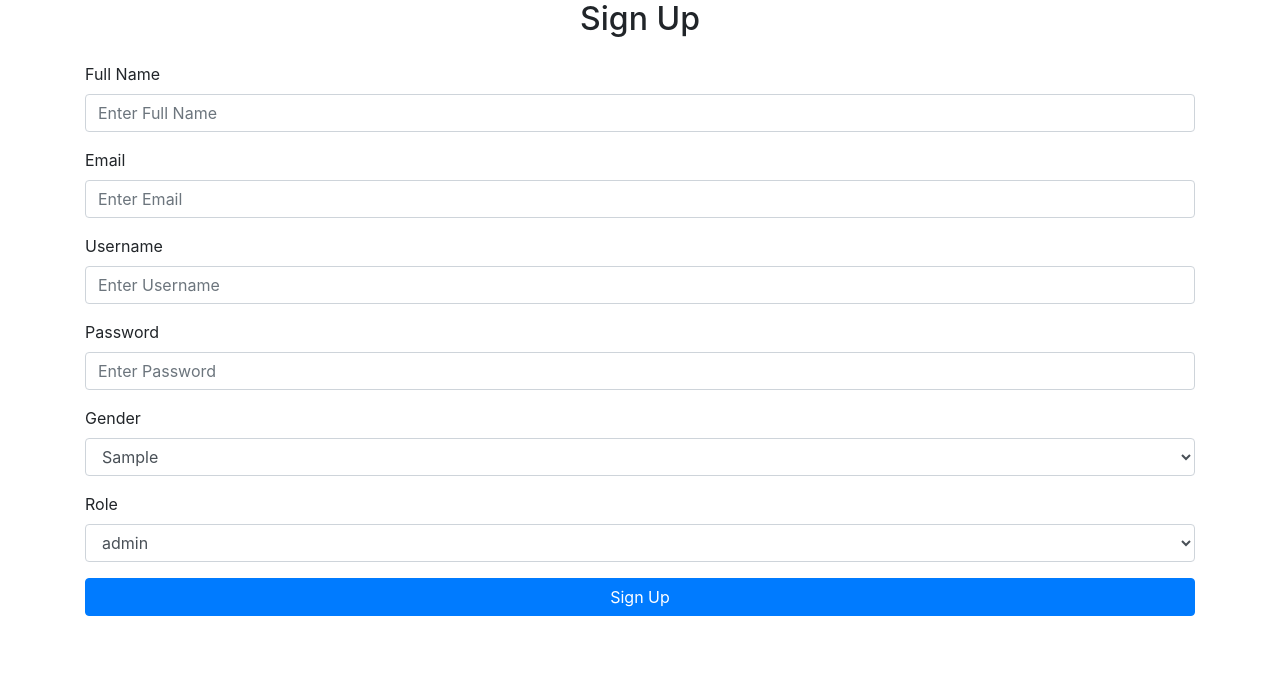
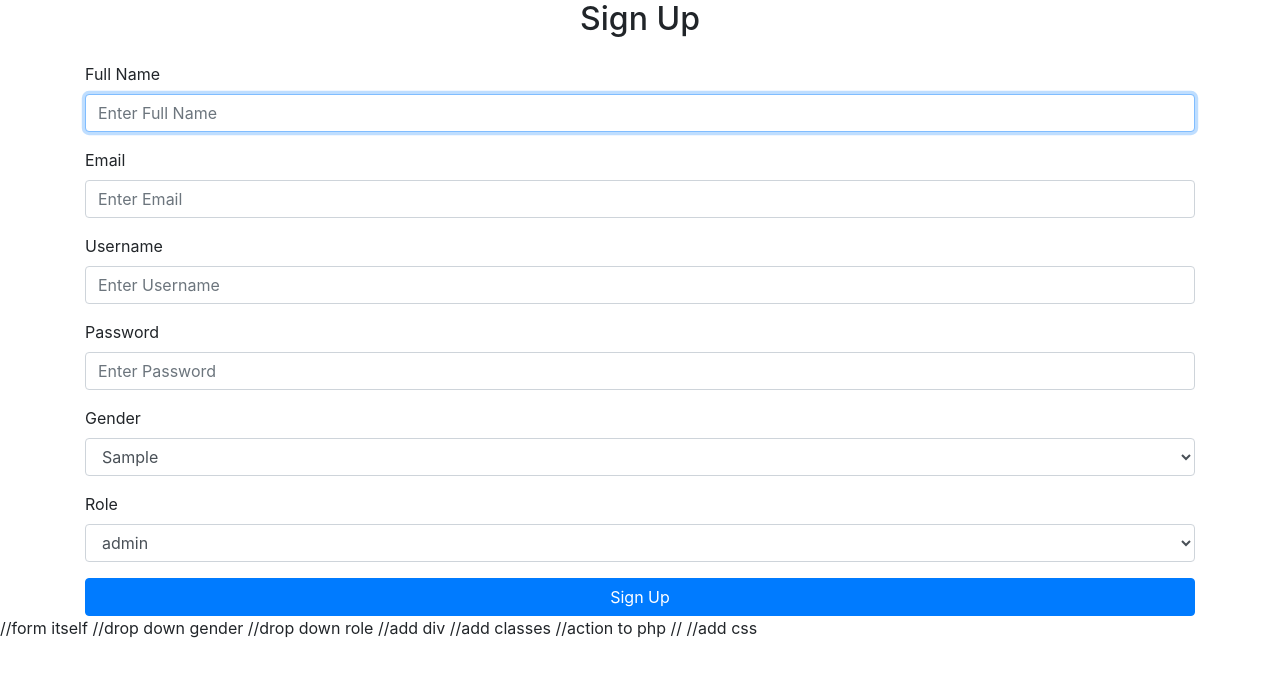
Before and after one commit to WMacharia/PIA, a PHP site: page /signupform.php in a window 1280 px wide. Shown: the top 677 px of the page. Run offline with PHP 8.4, Linux system fonts and the light colour scheme; tables that the repository leaves empty or names only in its code hold one stand-in row (values such as "Sample post").

Commit message:
Signup php

```diff
--- a/signupform.php
+++ b/signupform.php
@@ -12,7 +12,7 @@
         <form method="POST" action="signup.php">
             <div class="form-group">
                 <label for="fullname">Full Name</label>
-                <input type="text" class="form-control" id="fullname" name="fullname" placeholder="Enter Full Name" required>
+                <input type="text" class="form-control" id="fullname" name="fullname" placeholder="Enter Full Name" required autofocus maxlength="">
             </div>
             <div class="form-group">
                 <label for="email">Email</label>
@@ -56,4 +56,12 @@
         </form>
     </div>
 </body>
+//form itself
+//drop down gender
+//drop down role
+//add div
+//add classes
+//action to php
+//
+//add css
 </html>
```
